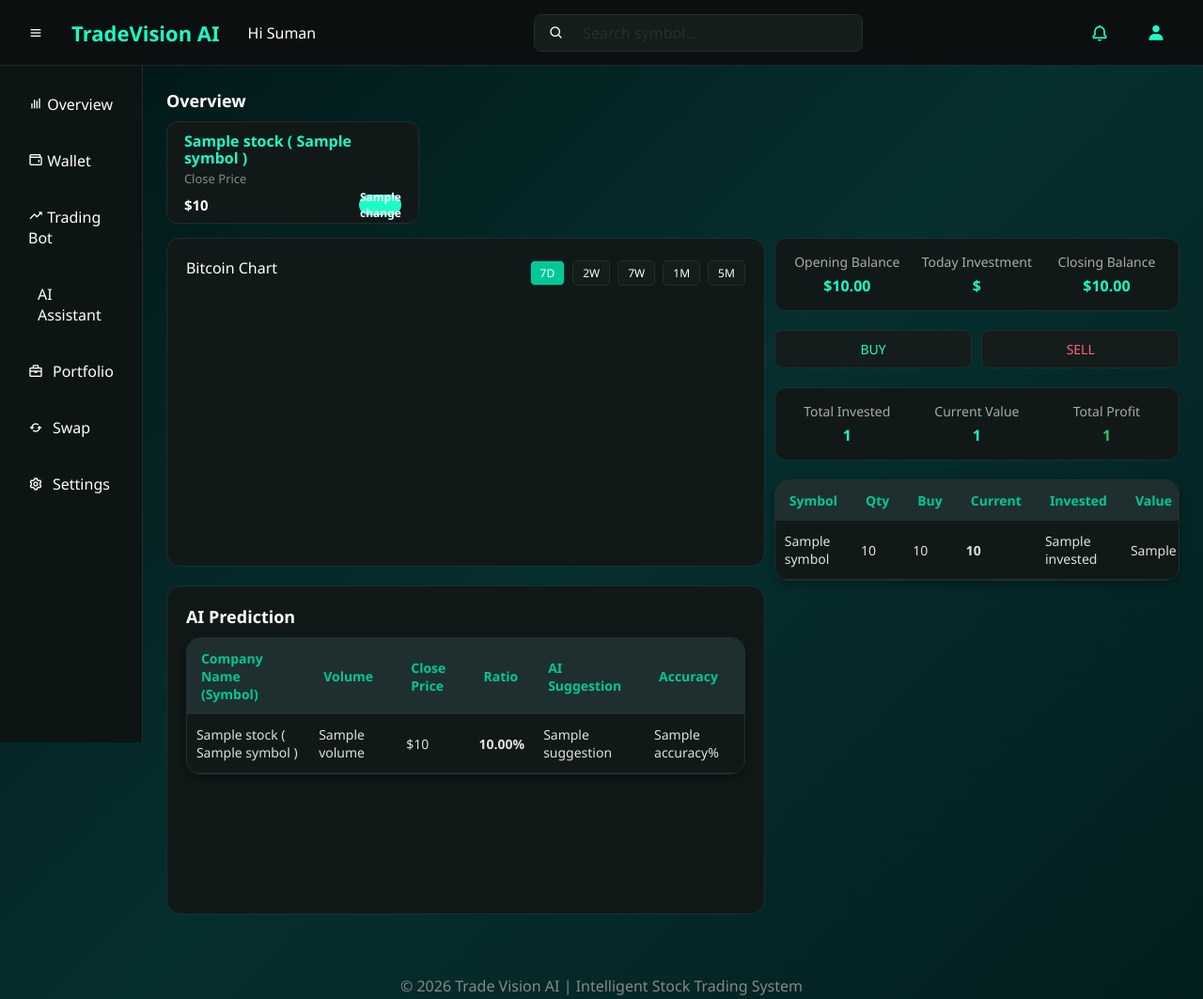
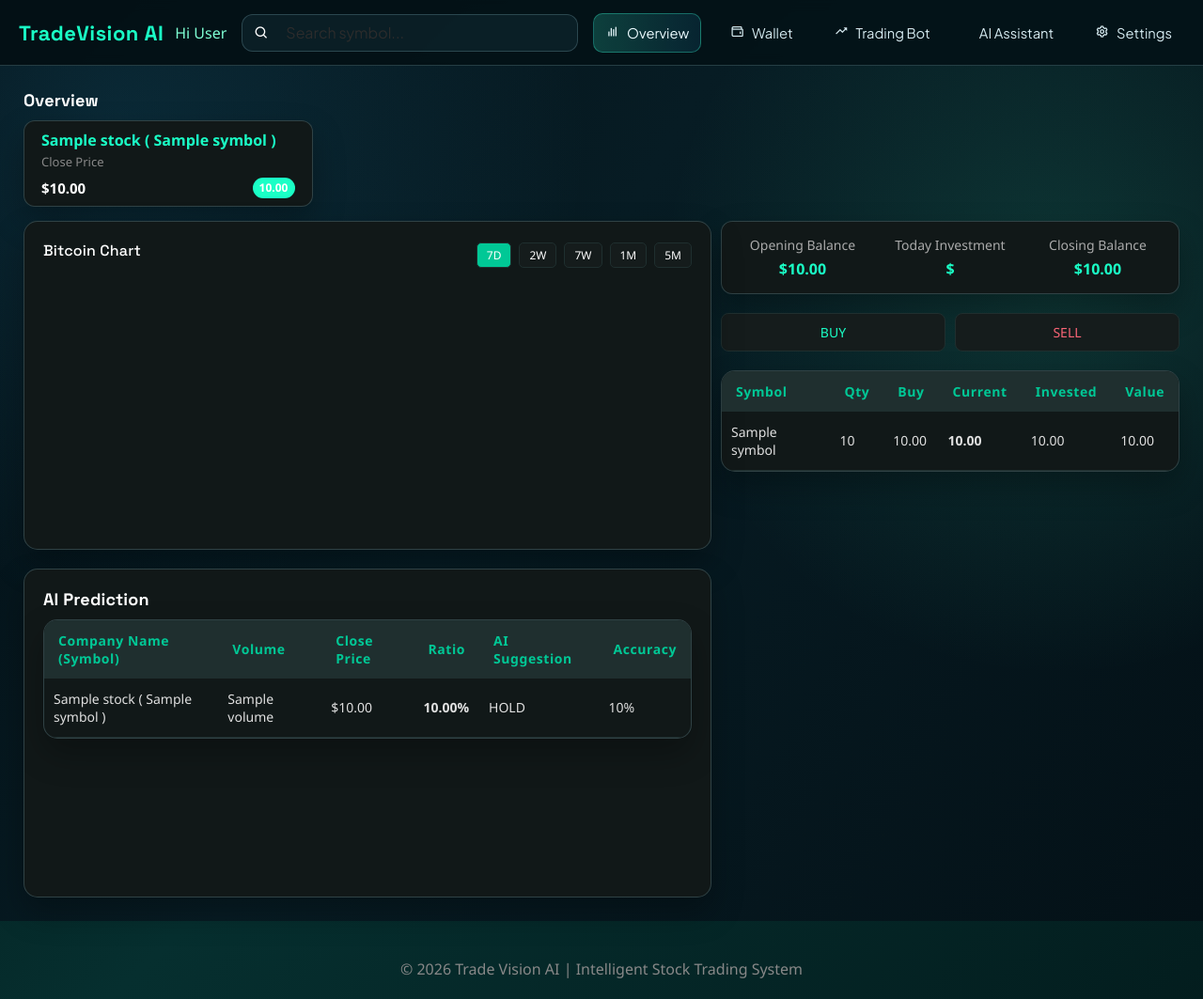
Before and after one commit to Suman77-stha/Final-Year-Project-FYP--2408389, a Django app: template FYP_APP/templates/Dashboard.html in a window 1280 px wide. Shown: the top 1063 px of the page at 94% size. Run offline with Django 5.2, Linux system fonts and the light colour scheme; the template is opened without the code that fills it: most values are stand-ins (such as "Sample title", 1, 10 or a date in 2020).

Commit message:
Update dashboard template

```diff
--- a/FYP_APP/templates/Dashboard.html
+++ b/FYP_APP/templates/Dashboard.html
@@ -3,48 +3,38 @@
 {% load static %}
 {% block content %}
 <link rel="stylesheet" href="/static/CSS/Overview.css">
+<link rel="stylesheet" href="{% static 'CSS/dashboard_pro.css' %}">
 <link rel="icon" type="image/png" href="{% static 'images/favicon.png' %}">
 <script src="https://cdn.jsdelivr.net/npm/chart.js"></script>
 
 <div class="header">
     <div class="header-left">
-        <i class='bx bx-menu' id="menu-toggle"></i>
         <div class="logo">TradeVision AI</div>
-        <div>Hi Suman</div>
+        <div style="color: aquamarine;">Hi {% firstof request.user.first_name request.user.username "User" %}</div>
     </div>
-    <!-- SEARCH FORM -->
-    <form class="search" method="GET">
+    <form class="search header-search" method="GET" action="{% url 'dashboard' %}">
         <div class="search-box">
             <i class="bx bx-search"></i>
             <input type="text" name="symbol" placeholder="Search symbol..." list="recentList">
         </div>
-
         <datalist id="recentList">
             {% for s in recent_symbols %}
                 <option value="{{ s }}">
             {% endfor %}
         </datalist>
     </form>
-
-    <div class="header-right">
-        <i class="bx bx-bell"></i>
-        <i class="bx bxs-user"></i>
-    </div>
+    <nav class="header-nav">
+        <ul class="menu">
+            <li class="active"><a href="{% url 'dashboard' %}"><i class='bx bx-bar-chart'></i> Overview</a></li>
+            <li><a href="{% url 'wallet' %}"><i class='bx bx-wallet'></i> Wallet</a></li>
+            <li><a href="{% url 'trading_bot' %}"><i class='bx bx-trending-up'></i> Trading Bot</a></li>
+            <li><a href="{% url 'chatbot' %}"><i class='bx bxs-robot'></i> AI Assistant</a></li>
+            <li><a href="{% url 'settings' %}"><i class='bx bx-cog'></i> Settings</a></li>
+        </ul>
+    </nav>
 </div>
 
 <div class="sub-container">
-    <div class="sidebar">
-        <ul class="menu">
-            <li> <a href="{% url 'dashboard' %}"><i class='bx bx-bar-chart'></i> Overview</a></li>
-            <li> <a href="{% url 'wallet' %}"><i class='bx bx-wallet'></i> Wallet</a></li>
-            <li><a href="{% url 'trading_bot' %}"><i class='bx bx-trending-up'></i> Trading Bot</a></li>
-            <li><i class='bx bxs-robot'></i> AI Assistant</li>
-            <li><i class='bx bx-briefcase'></i> Portfolio</li>
-            <li><i class='bx bx-refresh'></i> Swap</li>
-            <li><i class='bx bx-cog'></i> Settings</li>
-        </ul>
-    </div>
-
     <div class="main">
         <h3>Overview</h3>
         <div class="crypto-row">
@@ -68,7 +58,7 @@
                 <div>
                     <div class="price_sec">
                         {% if stock %}
-                            ${{ stock.close_price }}
+                            ${{ stock.close_price|floatformat:2 }}
                         {% else %}
                             NA
                         {% endif %}
@@ -76,33 +66,15 @@
 
                     {% if stock %}
                         {% if stock.change > 0 %}
-                        <span style="
-                            color: #08a241;
-                            width: 50px;
-                            height: 25px;
-                            border-radius: 15px;
-                            background-color: #3bffce;
-                            padding-left: 2px;
-                            padding-right: 2px;
-                            text-align: center;
-                            display: inline-block;">
-                            {{ stock.change }}
+                        <span class="trend-chip trend-chip-up">
+                            {{ stock.change|floatformat:2 }}
                         </span>
                         {% elif stock.change < 0 %}
-                        <span style="
-                            color: #bb0000;
-                            width: 50px;
-                            height: 25px;
-                            border-radius: 15px;
-                            background-color: #fa6576;
-                            padding-left: 2px;
-                            padding-right: 2px;
-                            text-align: center;
-                            display: inline-block;">
-                            {{ stock.change }}
+                        <span class="trend-chip trend-chip-down">
+                            {{ stock.change|floatformat:2 }}
                         </span>
                         {% else %}
-                        <span>{{ stock.change }}</span>
+                        <span>{{ stock.change|floatformat:2 }}</span>
                         {% endif %}
                     {% else %}
                         NA
@@ -164,18 +136,29 @@
                                         )
                                     </td>
                                     <td>{{ stock.volume }}</td>
-                                    <td>${{ stock.close_price }}</td>
+                                    <td>${{ stock.close_price|floatformat:2 }}</td>
                                     <td>
                                         {% if stock.change > 0 %}
-                                        <span style="color: #22c55e">{{ stock.change|floatformat:2 }}%</span>
+                                        <span class="trend-text trend-text-up">{{ stock.change|floatformat:2 }}%</span>
                                         {% elif stock.change < 0 %}
-                                        <span style="color: #ef4444">{{ stock.change|floatformat:2 }}%</span>
+                                        <span class="trend-text trend-text-down">{{ stock.change|floatformat:2 }}%</span>
                                         {% else %}
-                                        <span>{{ stock.change|floatformat:2 }}%</span>
+                                        <span class="trend-text trend-text-neutral">{{ stock.change|floatformat:2 }}%</span>
                                         {% endif %}
                                     </td>
-                                    <td>{{ stock.suggestion }}</td>
-                                    <td>{{ stock.accuracy }}%</td>
+                                    <!-- AI Suggestion -->
+                                    <td>
+                                        {% if stock.ai_action == "BUY" %}
+                                            <span class="ai-tag ai-tag-buy">BUY</span>
+                                        {% elif stock.ai_action == "SELL" %}
+                                            <span class="ai-tag ai-tag-sell">SELL</span>
+                                        {% else %}
+                                            <span class="ai-tag ai-tag-hold">HOLD</span>
+                                        {% endif %}
+                                    </td>
+
+    <!-- Confidence -->
+    <td>{{ stock.confidence_score }}%</td>
                                 </tr>
                                 {% endfor %}
                             </tbody>
@@ -239,31 +222,10 @@
                     </div>
                 </div>
 
-                <div class="amount">
-    <div>
-        <h4>Total Invested</h4>
-        <p>{{ total_invested }}</p>
-    </div>
-
-    <div>
-        <h4>Current Value</h4>
-        <p>{{ total_current }}</p>
-    </div>
-
-    <div>
-        <h4>Total Profit</h4>
-        {% if total_profit > 0 %}
-        <p style="color:#22c55e">{{ total_profit }} </p>
-        {% else %}
-         <p style="color:#ef4444">{{ total_profit }}</p>
-         {% endif %}
-
-    </div>
-</div>
-
         <div class="ai-table-container">
     <table class="ai-table">
         <thead>
+
             <tr>
                 <th>Symbol</th>
                 <th>Qty</th>
@@ -271,7 +233,6 @@
                 <th>Current</th>
                 <th>Invested</th>
                 <th>Value</th>
-                <th>Profit</th>
             </tr>
         </thead>
         <tbody>
@@ -279,15 +240,11 @@
             <tr>
                 <td>{{ p.symbol }}</td>
                 <td>{{ p.quantity }}</td>
-                <td>{{ p.avg_price }}</td>
-                <td>{{ p.current_price }}</td>
-                <td>{{ p.invested }}</td>
-                <td>{{ p.current_value }}</td>
-                {% if p.profit > 0 %}
-                <td style="color:#22c55e#ef4444">{{ p.profit }}</td>
-                {% else %}
-                <td style="color:#ef4444">{{ p.profit }}</td>
-                {% endif %}
+                <td>{{ p.avg_price|floatformat:2 }}</td>
+                <td>{{ p.current_price|floatformat:2 }}</td>
+                <td>{{ p.invested|floatformat:2 }}</td>
+                <td>{{ p.current_value|floatformat:2 }}</td>
+
 
 
             </tr>
```
